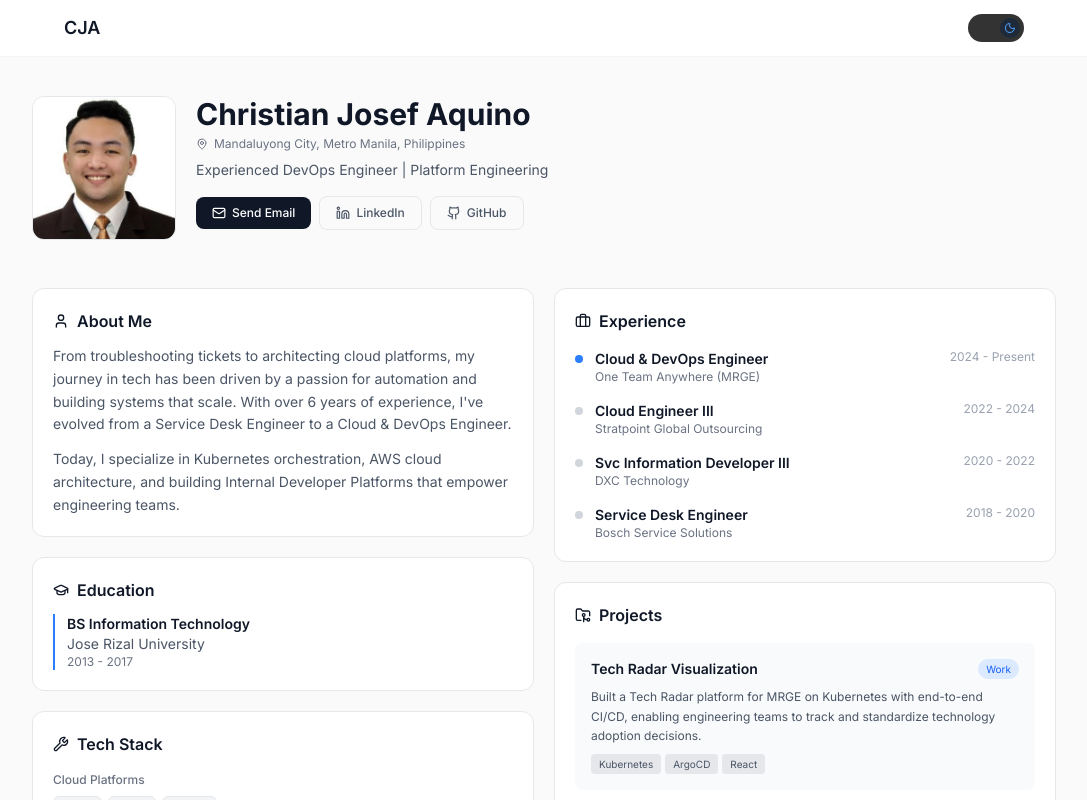
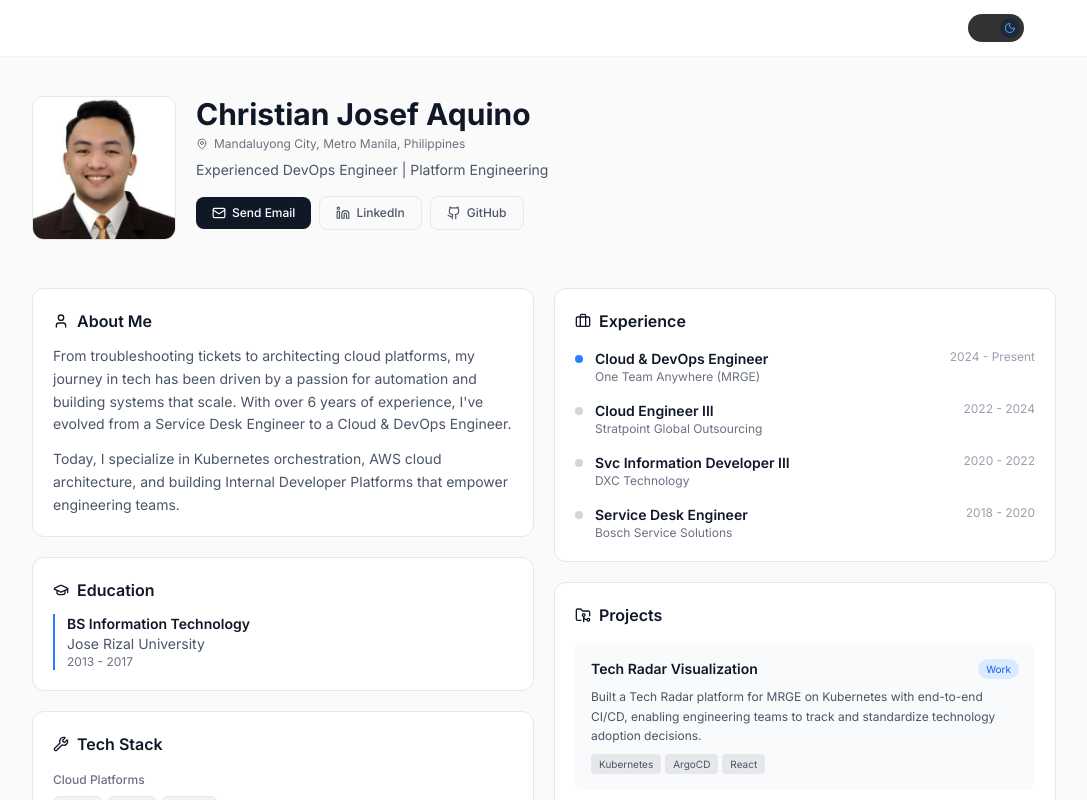
Before and after one commit to chrstnjsff/personal, a Next.js app: page /personal/ in a window 1280 px wide. Shown: the top 800 px of the page, without its empty margins (96-1183 px from the left). Built offline with nearby package versions, Linux system fonts and the light colour scheme.

Commit message:
Remove CJA from header

```diff
--- a/src/components/Header.tsx
+++ b/src/components/Header.tsx
@@ -6,10 +6,7 @@
   return (
     <header className="fixed top-0 left-0 right-0 z-50 bg-white/95 dark:bg-[#121212]/95 backdrop-blur-md border-b border-gray-100 dark:border-[#2a2a2a]">
       <nav className="max-w-5xl mx-auto px-4 sm:px-6 lg:px-8">
-        <div className="flex items-center justify-between h-14">
-          <a href="#" className="font-semibold text-lg text-gray-900 dark:text-white">
-            CJA
-          </a>
+        <div className="flex items-center justify-end h-14">
           <ThemeToggle />
         </div>
       </nav>
```
